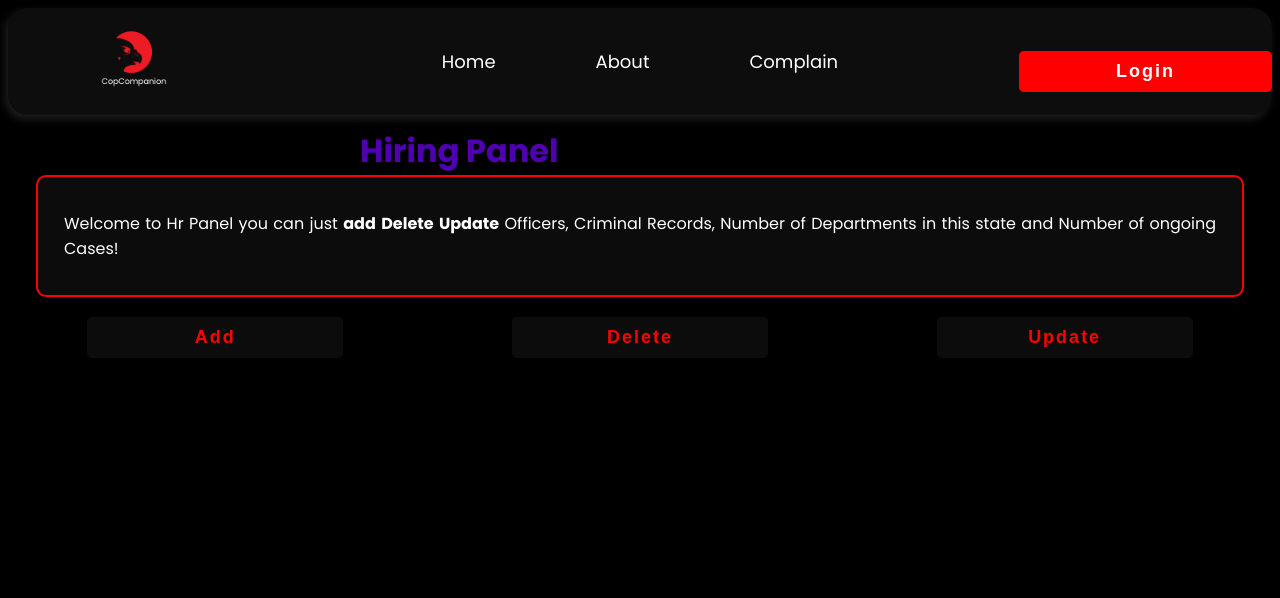
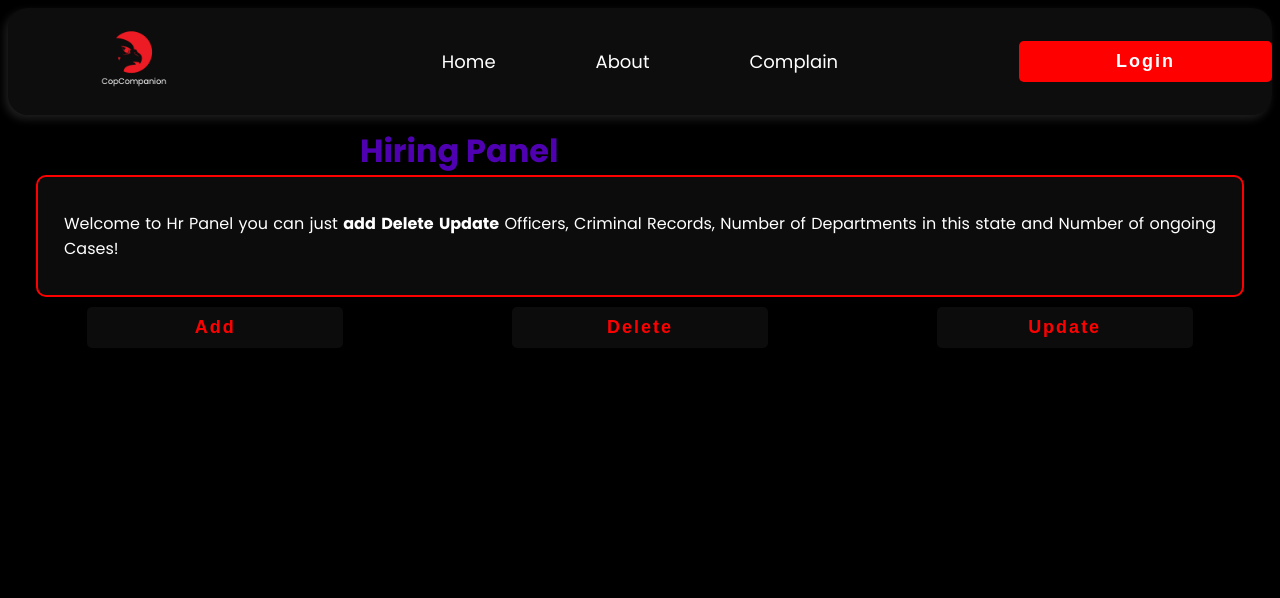
Before and after one commit to Hamzaali146/DBMS, a Node server app: template views/hiring.ejs in a window 1280 px wide. Shown: the top 598 px of the page. Run offline with Node 20, Linux system fonts and the light colour scheme; the template is opened without the code that fills it, so the values that code supplies are empty.

Commit message:
frontend doing

```diff
--- a/views/hiring.ejs
+++ b/views/hiring.ejs
@@ -29,6 +29,7 @@
             width: 20vw;
             background-color:rgba(128, 128, 128, 0.096);
             color: red;
+            margin-top: 10px;
 
         }
         .utilitybtn:hover{
@@ -82,6 +83,9 @@
 .container{
     height: 100vh;
 
+}
+button{
+    margin-top: 0;
 }
     </style>
 </head>
--- a/views/login.ejs
+++ b/views/login.ejs
@@ -6,7 +6,8 @@
     <title>login</title>
     <link rel="stylesheet" href="style.css">
     <link rel="stylesheet" href="/styles/main.css">
-
+    <style>
+    </style>
 </head>
 <body>
     <%- include('partials/header.ejs') %>
```
